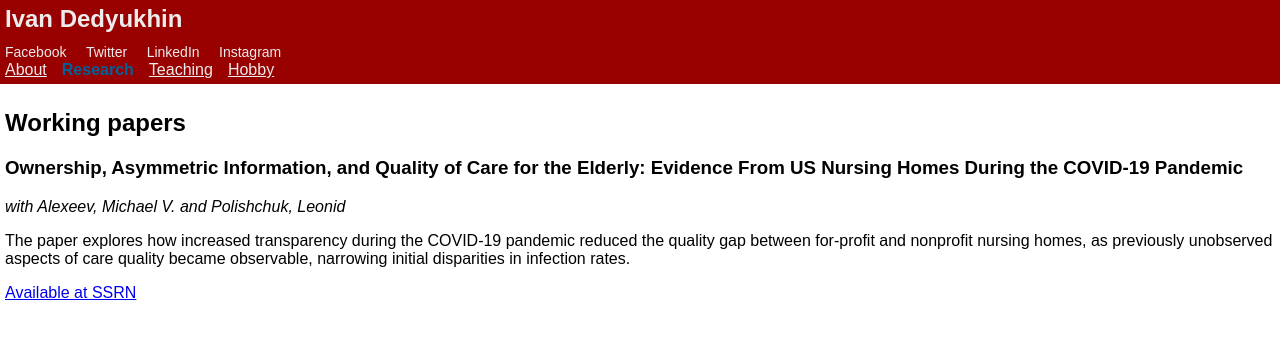
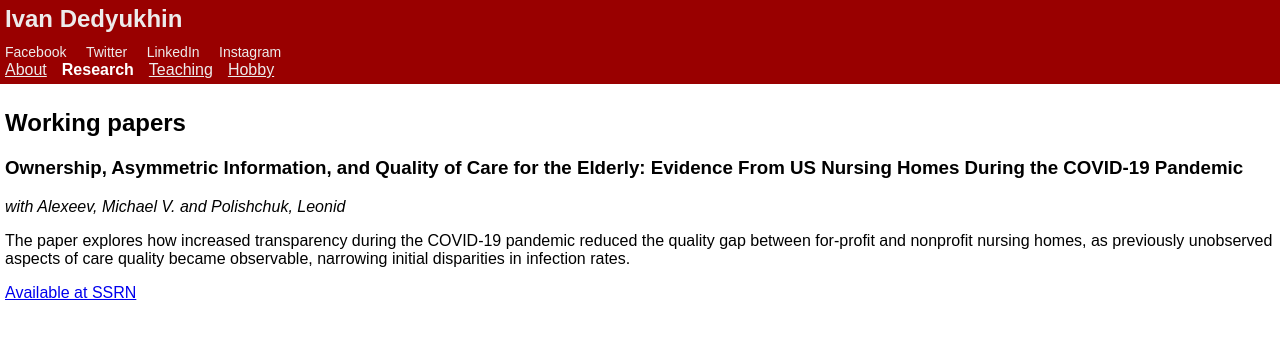
Before and after one commit to Dedyukhin/dedyukhin.github.io, a Jekyll site: the page built from Research.md, in a window 1280 px wide. Shown: the top 339 px of the page. Built offline with Jekyll 4.4.1, drawn with Linux system fonts in a browser that asks for light colours.

Commit message:
Update default.html

```diff
--- a/_layouts/default.html
+++ b/_layouts/default.html
@@ -59,7 +59,7 @@
 
         /* Highlight the active/current page */
         .horizontal-nav a.active {
-            color: #006298; /* Change the color to highlight */
+            color: white; /* Change the color to highlight */
             font-weight: bold; /* Optionally, make the text bold */
             text-decoration: none; /* Optionally, remove underline */
         }
```
